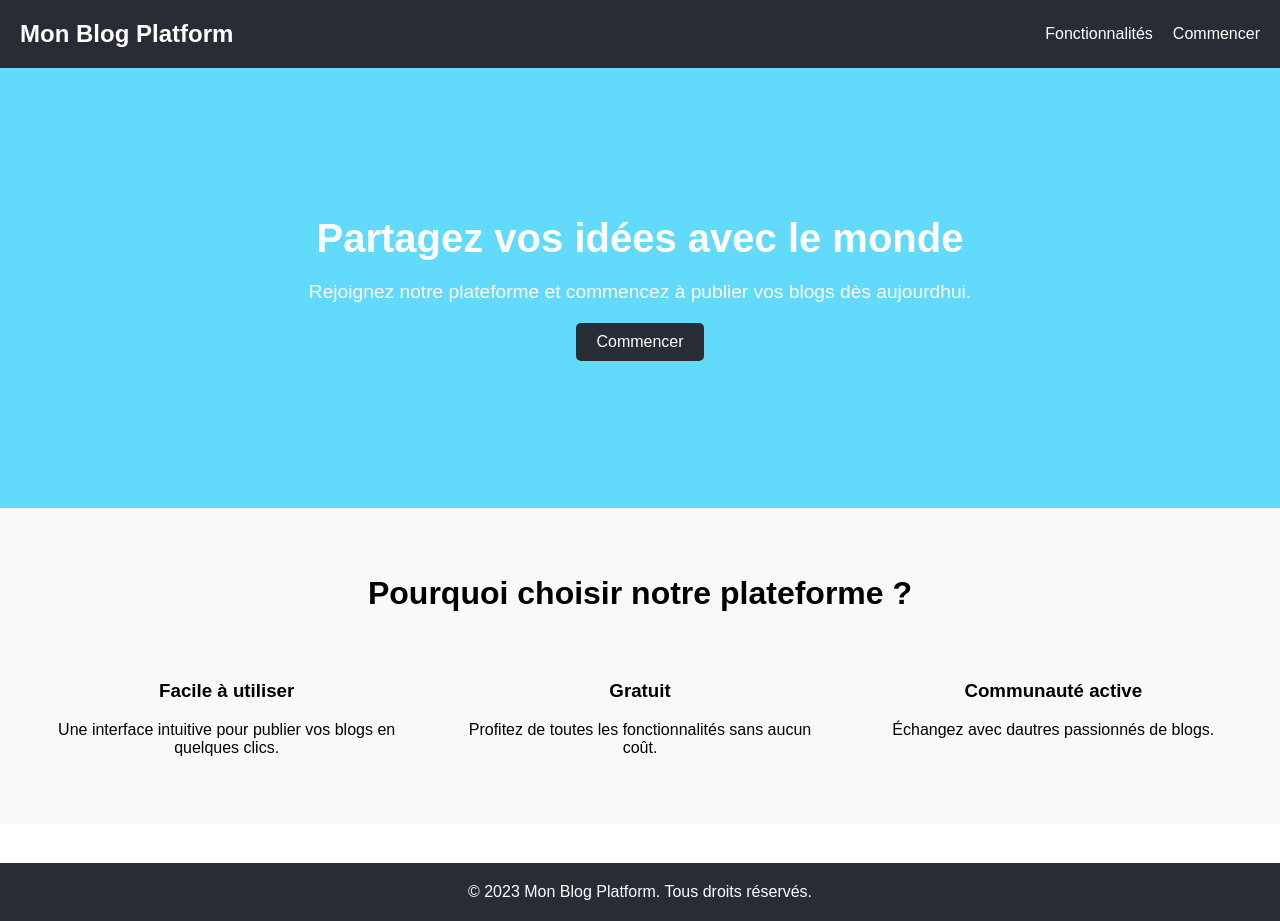
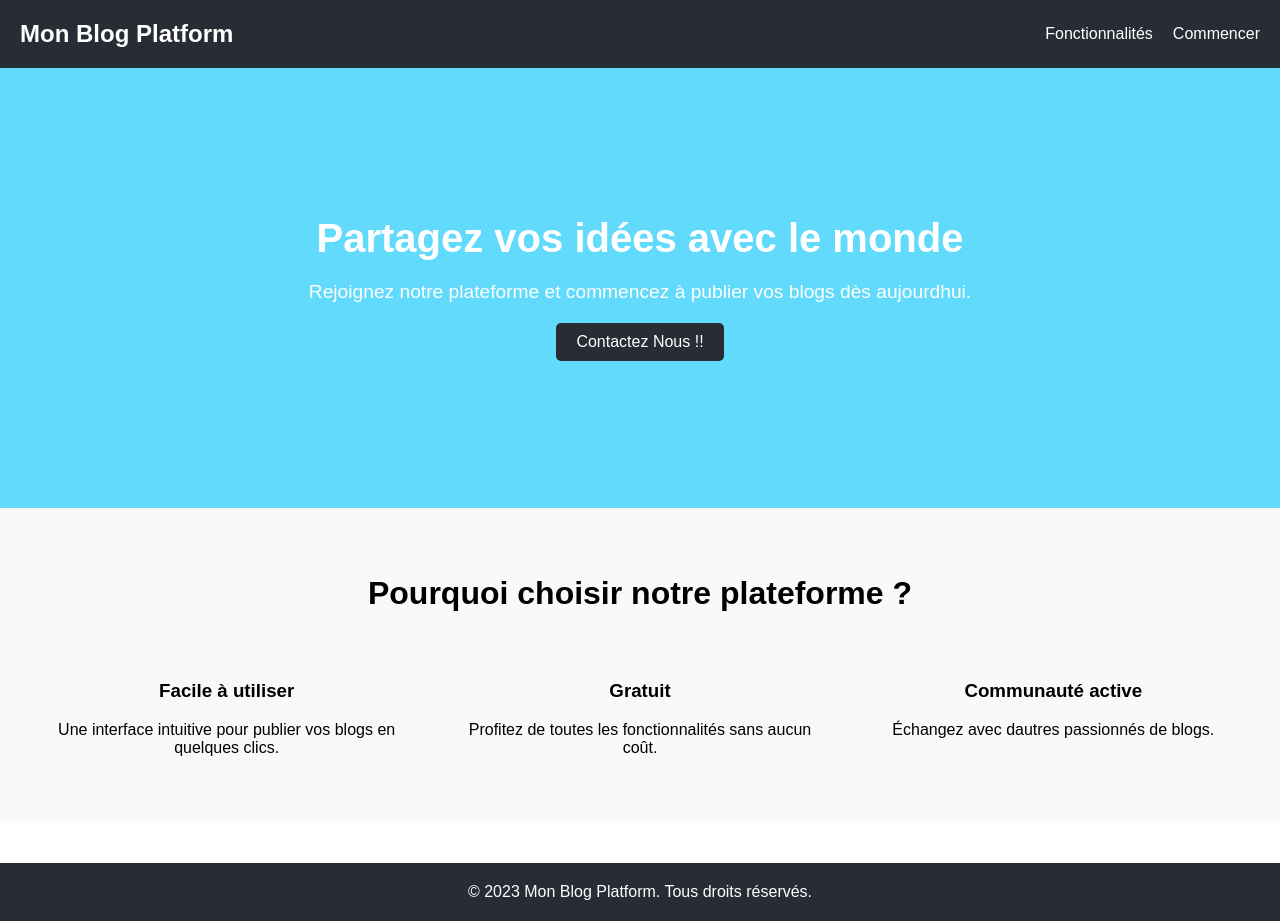
Before and after one commit to sboualouchi7/geeks-script-app, a React (Vite) app: page / in a window 1280 px wide. Built offline with nearby package versions, Linux system fonts and the light colour scheme.

Commit message:
CHange the name of conact button

```diff
--- a/src/components/HeroSection.jsx
+++ b/src/components/HeroSection.jsx
@@ -7,7 +7,7 @@ const HeroSection = () => {
       <p style={styles.heroSubtitle}>
         Rejoignez notre plateforme et commencez à publier vos blogs dès aujourdhui.
       </p>
-      <button style={styles.heroButton}>Commencer</button>
+      <button style={styles.heroButton}>Contactez Nous !!</button>
     </section>
   );
 };
```
